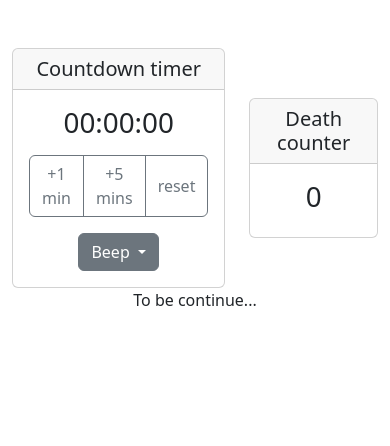
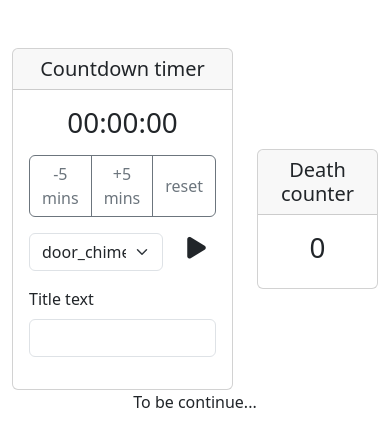
Before and after one commit to johnny055279/Timer, a plain HTML site: page index.html in a window 390 px wide. Drawn offline with nearby package versions, Linux system fonts and the light colour scheme.

Commit message:
Add beep

```diff
--- a/index.css
+++ b/index.css
@@ -0,0 +1,3 @@
+.play-icon:hover {
+    cursor: pointer;
+}
--- a/index.html
+++ b/index.html
@@ -11,44 +11,50 @@
 </head>
 
 <body>
-    <div class="container text-center mt-5">
+    <div class="container mt-5">
         <div class="row align-items-center">
             <div class="col">
                 <div class="card">
-                    <h5 class="card-header">Countdown timer</h5>
+                    <h5 class="card-header text-center" id="countdownTitle">Countdown timer</h5>
                     <div class="card-body">
-                        <h1 class="mb-3 card-title display__time-left">00:00:00</h1>
-                        <div class="btn-group mb-3" role="group" aria-label="Basic outlined example">
-                            <button type="button" class="btn btn-outline-secondary" onclick="IncreaseTime(1)">+1
-                                min</button>
-                            <button type="button" class="btn btn-outline-secondary" onclick="IncreaseTime(5)">+5
-                                mins</button>
-                            <button type="button" class="btn btn-outline-secondary" onclick="Reset()">reset</button>
+                        <h1 class="mb-3 card-title display__time-left text-center">00:00:00</h1>
+                        <div class="text-center">
+                            <div class="btn-group mb-3" role="group" aria-label="Basic outlined example">
+                                <button type="button" class="btn btn-outline-secondary" onclick="IncreaseTime(-5)">-5
+                                    mins</button>
+                                <button type="button" class="btn btn-outline-secondary" onclick="IncreaseTime(5)">+5
+                                    mins</button>
+                                <button type="button" class="btn btn-outline-secondary" onclick="Reset()">reset</button>
+                            </div>
+                        </div>
+                        <div class="row">
+                            <div class="col-9">
+                                <select id="beepSelect" class="form-select" aria-label="Default select example">
+                                    <option selected value="door_chime0.mp3">door_chime0</option>
+                                </select>
+                            </div>
+                            <div class="col-3">
+                                <h2 class="play-icon" onclick="playAudio()"><i class="fa-solid fa-play"></i></h2>
+                            </div>
                         </div>
 
-                        <div class="dropdown">
-                            <button class="btn btn-secondary dropdown-toggle" type="button" data-bs-toggle="dropdown"
-                                aria-expanded="false">
-                                Beep
-                            </button>
-                            <ul class="dropdown-menu">
-                                <li><a class="dropdown-item" href="#">Beep 1</a></li>
-                                <li><a class="dropdown-item" href="#">Beep 2</a></li>
-                                <li><a class="dropdown-item" href="#">Beep 3</a></li>
-                            </ul>
+                        <div class="mt-3 mb-3">
+                            <label for="exampleFormControlInput1" class="form-label">Title text</label>
+                            <input type="text" class="form-control" id="exampleFormControlInput1"
+                                onchange="UpdateTitle(value)">
                         </div>
                     </div>
                 </div>
             </div>
             <div class="col">
-                <div class="card">
+                <div class="card text-center">
                     <h5 class="card-header">Death counter</h5>
                     <div class="card-body">
                         <h1 class="card-title">0</h1>
                     </div>
                 </div>
             </div>
-            <div class="col">
+            <div class="col text-center">
                 To be continue...
             </div>
         </div>
@@ -57,6 +63,7 @@
         integrity="sha384-HwwvtgBNo3bZJJLYd8oVXjrBZt8cqVSpeBNS5n7C8IVInixGAoxmnlMuBnhbgrkm"
         crossorigin="anonymous"></script>
     <script src="index.js"></script>
+    <script src="https://kit.fontawesome.com/b8dd0a8716.js" crossorigin="anonymous"></script>
 </body>
 
 </html>
--- a/index.js
+++ b/index.js
@@ -1,15 +1,20 @@
-// Set the date we're counting down to
+const timeDisplay = document.querySelector('.display__time-left');
+const countDownTitleDisplay = document.querySelector('#countdownTitle');
+const beepSelector = document.getElementById('beepSelect');
+const audio = document.createElement("audio");
 var countDownDate = new Date();
-
-const timeDisplay = document.querySelector('.display__time-left');
+let canPlay = true;
 let then = Date.now();
 
 let countdown = setInterval(() => {
     const secondsLeft = Math.round((then - Date.now()) / 1000);
-    //display it
     if (secondsLeft <= 0) {
         then = Date.now();
         timeDisplay.textContent = "00:00:00";
+        if (canPlay) {
+            playAudio();
+            canPlay = false;
+        }
         return;
     }
     displayTimeLeft(secondsLeft);
@@ -25,9 +30,19 @@ function displayTimeLeft(seconds) {
 
 function IncreaseTime(number) {
     then += number * 1000 * 60
+    canPlay = true;
 }
 
 function Reset() {
     then = Date.now();
     timeDisplay.textContent = "00:00:00";
 }
+
+function UpdateTitle(text) {
+    countDownTitleDisplay.textContent = text;
+}
+
+function playAudio() {
+    audio.src = `beeps/${beepSelector.value}`;
+    audio.play();
+}
```
Also changed, not shown: 1 other file.
